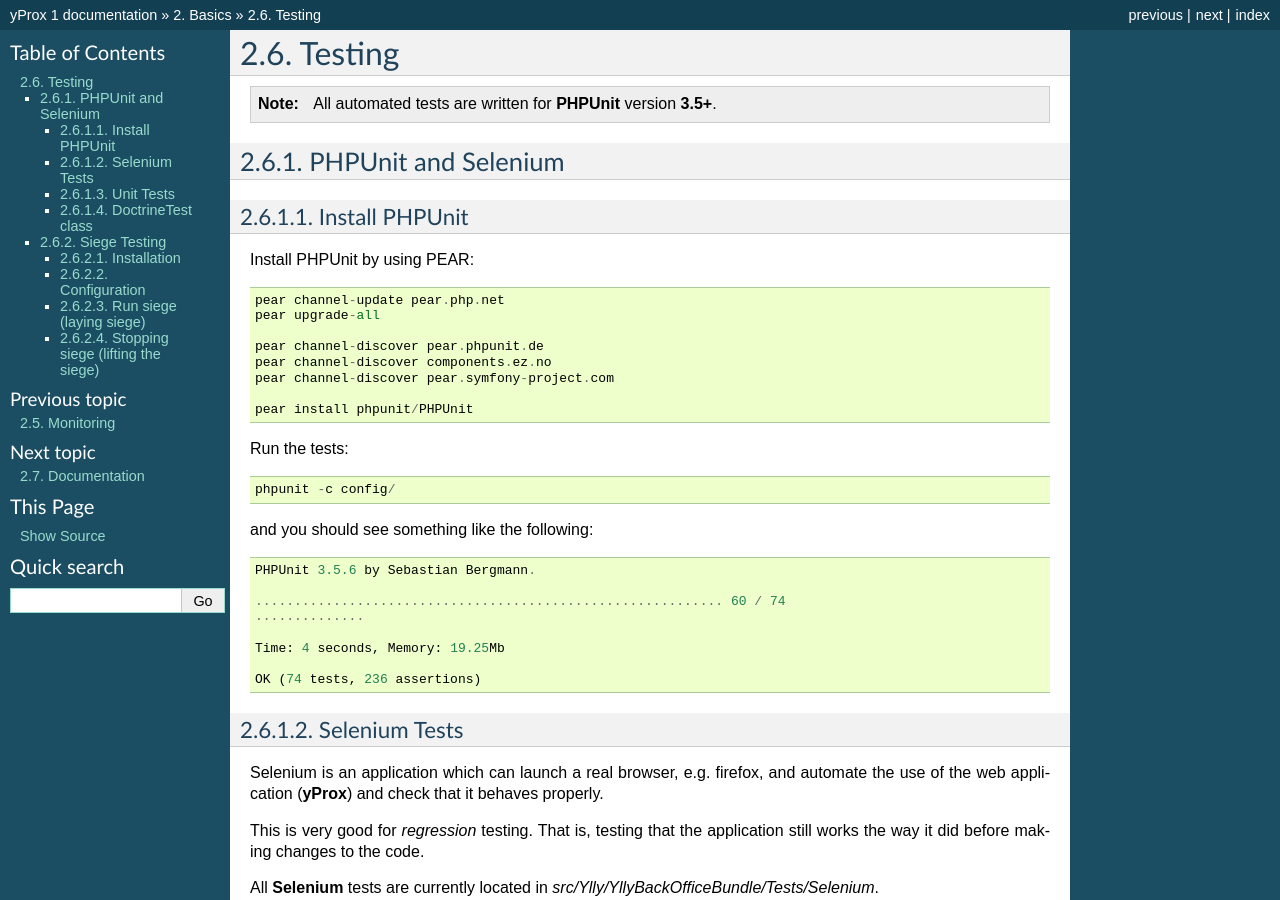
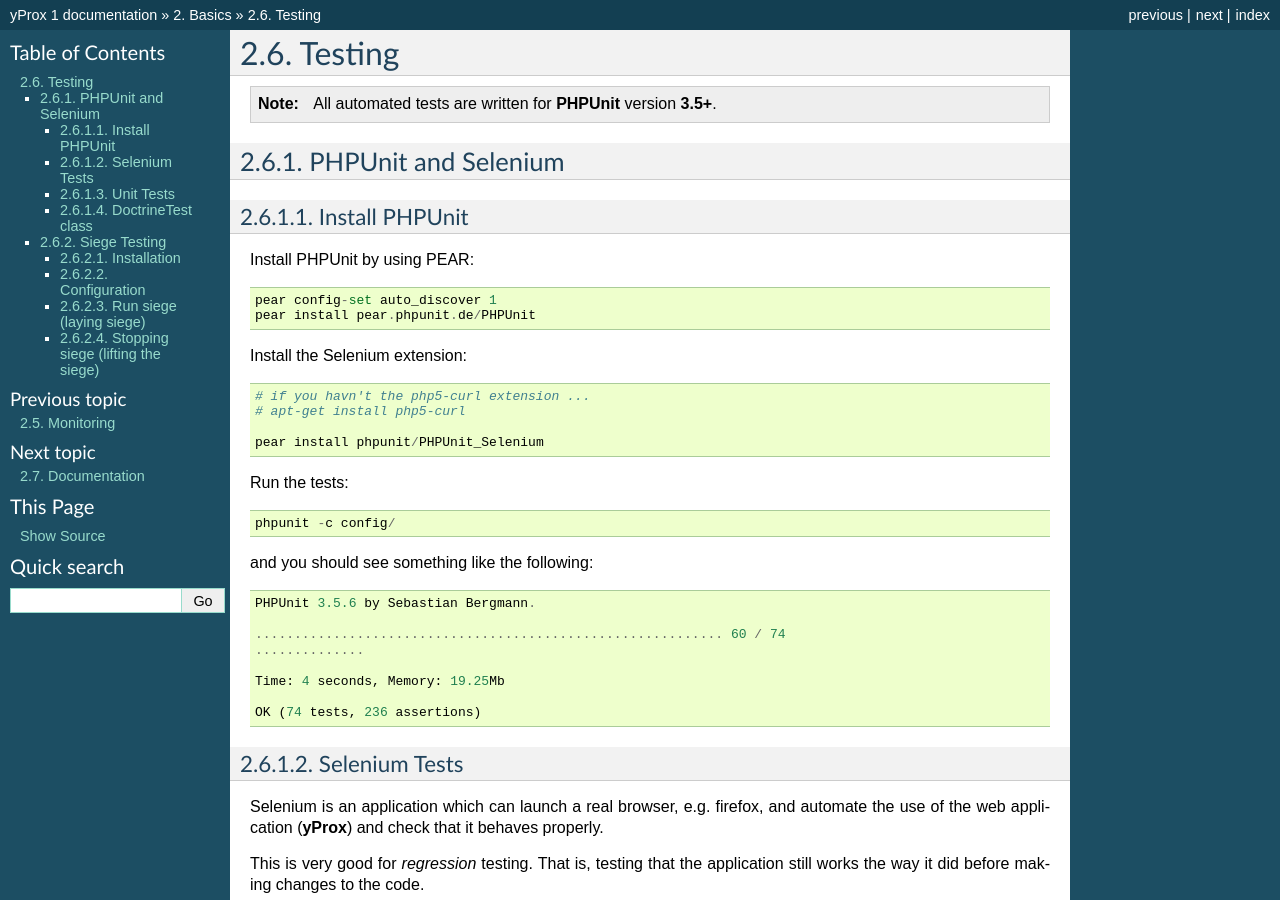
Before and after one commit to Yproximite/yprox-doc, a Sphinx documentation site: the page built from doc/source/howto/testing.rst, in a window 1280 px wide and 900 px high. Built offline with Sphinx 7.4.7, drawn with Linux system fonts in a browser that asks for light colours; pages that are not in the unit, such as notebooks, are missing from menus.

Commit message:
Updated PHPUnit install guide

```diff
--- a/doc/source/howto/testing.rst
+++ b/doc/source/howto/testing.rst
@@ -13,14 +13,15 @@ Install PHPUnit
 
 Install PHPUnit by using PEAR::
 
-    pear channel-update pear.php.net
-    pear upgrade-all
+    pear config-set auto_discover 1
+    pear install pear.phpunit.de/PHPUnit
 
-    pear channel-discover pear.phpunit.de
-    pear channel-discover components.ez.no
-    pear channel-discover pear.symfony-project.com
+Install the Selenium extension::
 
-    pear install phpunit/PHPUnit
+    # if you havn't the php5-curl extension ...
+    # apt-get install php5-curl
+
+    pear install phpunit/PHPUnit_Selenium
 
 Run the tests::
 
```
